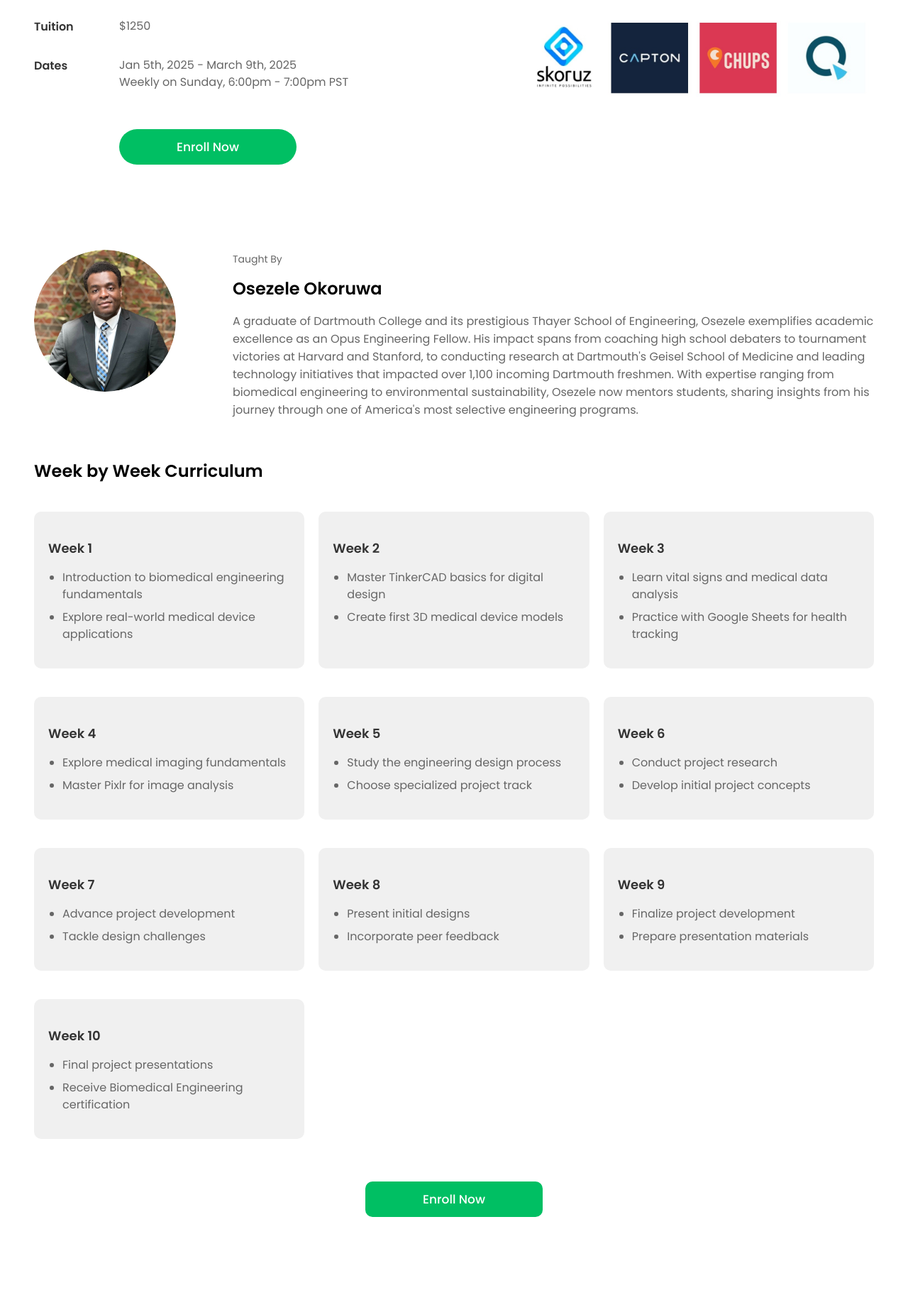
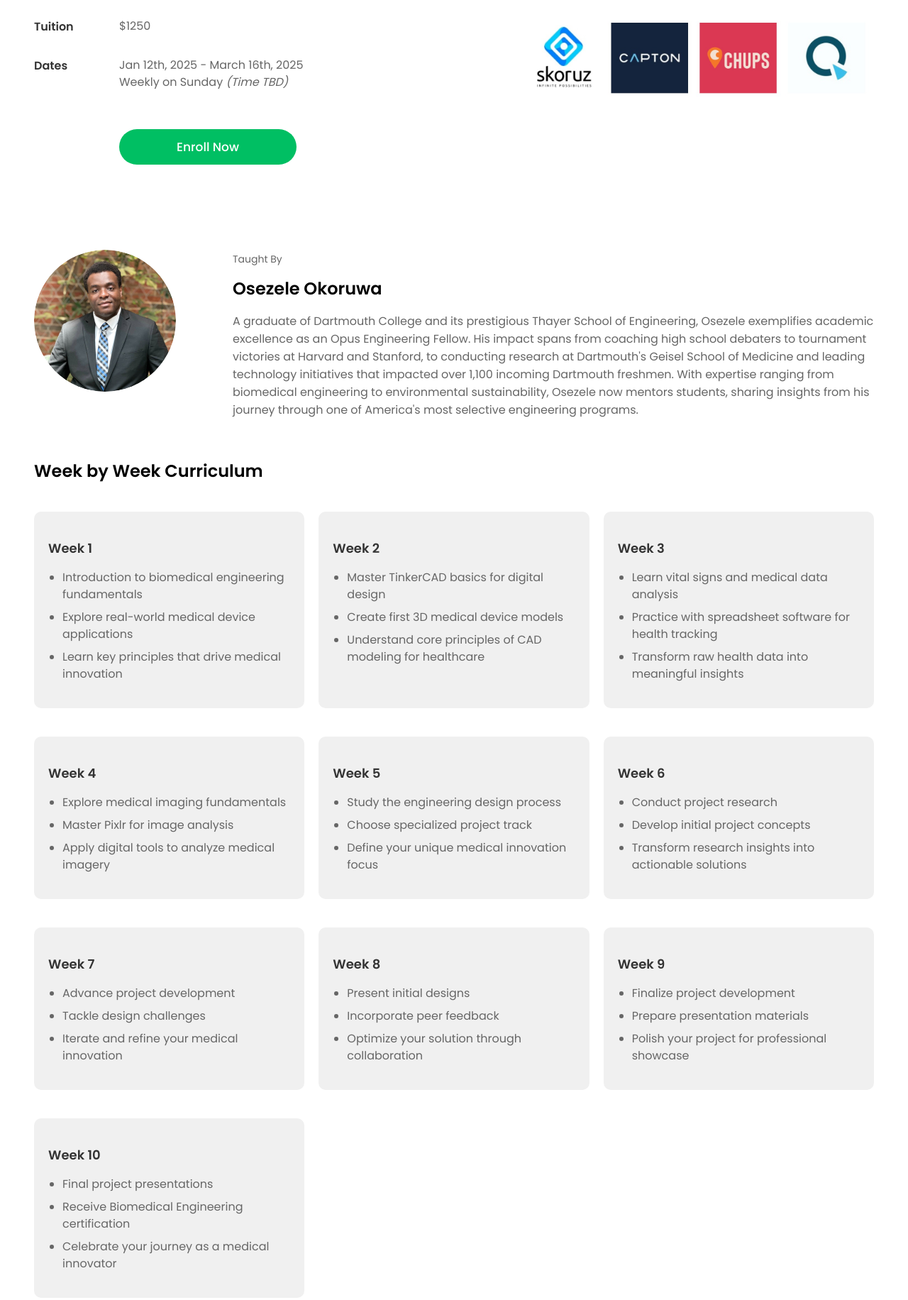
Before and after one commit to pritwikj/elite-minds, a plain HTML site: page biomedical_engineering.html in a window 1280 px wide. Shown: the part 567-2399 px from the top of the page at 71% size. Before the commit the page ends 2342 px from the top, so only its background shows below. Drawn offline with Linux system fonts and the light colour scheme.

Commit message:
Ready to ship biomed eng

```diff
--- a/biomedical_engineering.html
+++ b/biomedical_engineering.html
@@ -495,9 +495,9 @@
                     <div class="detail-row">
                         <span class="detail-label">Dates</span>
                         <span class="detail-value">
-                            Jan 5th, 2025 - March 9th, 2025<br>
-                            Weekly on Sunday, 6:00pm - 7:00pm PST<br><br>
-                            <a href="https://tally.so/r/3qY0e9" target="_blank">
+                            Jan 12th, 2025 - March 16th, 2025<br>
+                            Weekly on Sunday <i>(Time TBD)</i><br><br>
+                            <a href="https://tally.so/r/np4ZAy" target="_blank">
                                 <button class="enroll-button">Enroll Now</button>
                             </a>
                         </span>
@@ -538,6 +538,7 @@
                         <ul>
                             <li>Introduction to biomedical engineering fundamentals</li>
                             <li>Explore real-world medical device applications</li>
+                            <li>Learn key principles that drive medical innovation</li>
                         </ul>
                     </div>
                     <div class="week-card">
@@ -545,13 +546,15 @@
                         <ul>
                             <li>Master TinkerCAD basics for digital design</li>
                             <li>Create first 3D medical device models</li>
+                            <li>Understand core principles of CAD modeling for healthcare</li>
                         </ul>
                     </div>
                     <div class="week-card">
                         <h3>Week 3</h3>
                         <ul>
                             <li>Learn vital signs and medical data analysis</li>
-                            <li>Practice with Google Sheets for health tracking</li>
+                            <li>Practice with spreadsheet software for health tracking</li>
+                            <li>Transform raw health data into meaningful insights</li>
                         </ul>
                     </div>
                     <div class="week-card">
@@ -559,6 +562,7 @@
                         <ul>
                             <li>Explore medical imaging fundamentals</li>
                             <li>Master Pixlr for image analysis</li>
+                            <li>Apply digital tools to analyze medical imagery</li>
                         </ul>
                     </div>
                     <div class="week-card">
@@ -566,6 +570,7 @@
                         <ul>
                             <li>Study the engineering design process</li>
                             <li>Choose specialized project track</li>
+                            <li>Define your unique medical innovation focus</li>
                         </ul>
                     </div>
                     <div class="week-card">
@@ -573,6 +578,7 @@
                         <ul>
                             <li>Conduct project research</li>
                             <li>Develop initial project concepts</li>
+                            <li>Transform research insights into actionable solutions</li>
                         </ul>
                     </div>
                     <div class="week-card">
@@ -580,6 +586,7 @@
                         <ul>
                             <li>Advance project development</li>
                             <li>Tackle design challenges</li>
+                            <li>Iterate and refine your medical innovation</li>
                         </ul>
                     </div>
                     <div class="week-card">
@@ -587,6 +594,7 @@
                         <ul>
                             <li>Present initial designs</li>
                             <li>Incorporate peer feedback</li>
+                            <li>Optimize your solution through collaboration</li>
                         </ul>
                     </div>
                     <div class="week-card">
@@ -594,6 +602,7 @@
                         <ul>
                             <li>Finalize project development</li>
                             <li>Prepare presentation materials</li>
+                            <li>Polish your project for professional showcase</li>
                         </ul>
                     </div>
                     <div class="week-card">
@@ -601,11 +610,12 @@
                         <ul>
                             <li>Final project presentations</li>
                             <li>Receive Biomedical Engineering certification</li>
+                            <li>Celebrate your journey as a medical innovator</li>
                         </ul>
                     </div>
                 </div>
                 <div class="bottom-enroll-container">
-                    <a href="https://tally.so/r/3qY0e9" target="_blank">
+                    <a href="https://tally.so/r/np4ZAy" target="_blank">
                         <button class="bottom-enroll-button">Enroll Now</button>
                     </a>
                 </div>
```
Also changed, not shown: index.html (+4 -8 lines).
